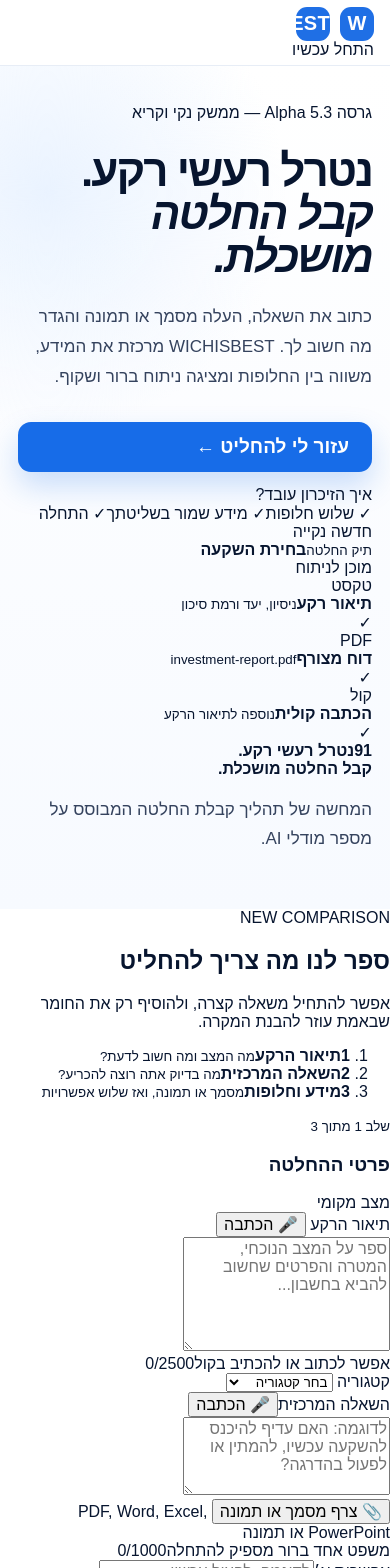
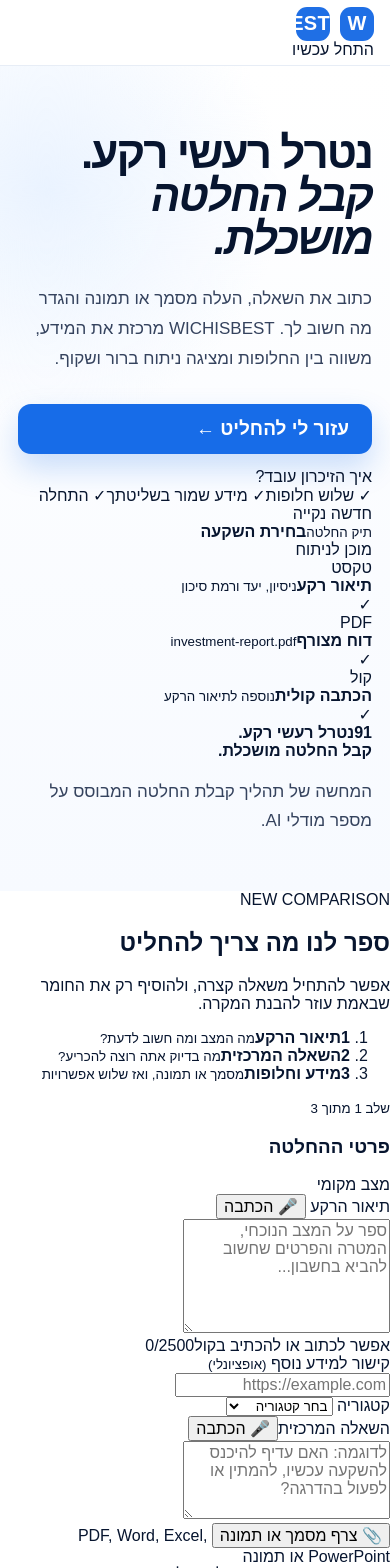
Before and after one commit to shakaroffavi-create/WhichIsBest, a React (Vite) app: page / in a window 390 px wide. Shown: the top 1568 px of the page. Built offline with nearby package versions, Linux system fonts and the light colour scheme.

Commit message:
Add files via upload

```diff
--- a/index.html
+++ b/index.html
@@ -7,14 +7,14 @@
   <meta name="description" content="WICHISBEST עוזרת להשוות עד שלוש אפשרויות, לשמור העדפות ולקבל תמונת החלטה ברורה.">
   <meta name="wichisbest-version" content="3.0.0">
   <title>WICHISBEST 3.0 — משווים. מבינים. מחליטים.</title>
-  <link rel="stylesheet" href="style.css?v=5.3.0-ui-refinements">
+  <link rel="stylesheet" href="style.css?v=5.3.1-responsive-refinement">
 
 <meta http-equiv="Cache-Control" content="no-cache, no-store, must-revalidate">
 <meta http-equiv="Pragma" content="no-cache">
 <meta http-equiv="Expires" content="0">
 <script>
 (function(){
-  const build='5.3.0-ui-refinements';
+  const build='5.3.1-responsive-refinement';
   try{
     const previous=localStorage.getItem('wichisbest-build');
     if(previous!==build){
@@ -44,7 +44,6 @@
     <section class="hero">
       <div class="shell hero-grid">
         <div class="hero-copy">
-          <div class="version-pill"><span></span> גרסה 5.3 Alpha — ממשק נקי וקריא</div>
           <h1>נטרל רעשי רקע.<br><em>קבל החלטה מושכלת.</em></h1>
           <p>כתוב את השאלה, העלה מסמך או תמונה והגדר מה חשוב לך. WICHISBEST מרכזת את המידע, משווה בין החלופות ומציגה ניתוח ברור ושקוף.</p>
           <div class="hero-actions">
@@ -90,6 +89,10 @@
             </div>
             <textarea id="background" rows="6" maxlength="2500" placeholder="ספר על המצב הנוכחי, המטרה והפרטים שחשוב להביא בחשבון..."></textarea>
             <div class="counter"><span id="voice-status">אפשר לכתוב או להכתיב בקול</span><span id="background-count">0/2500</span></div>
+            <div class="background-source">
+              <label for="source-link">קישור למידע נוסף <small>(אופציונלי)</small></label>
+              <input id="source-link" type="url" inputmode="url" placeholder="https://example.com">
+            </div>
           </div>
 
           <div class="field">
@@ -157,7 +160,6 @@
                 <div id="file-list" class="file-list"></div>
               </div>
 
-              <div class="field"><label for="source-link">קישור למקור מידע</label><input id="source-link" type="url" placeholder="https://example.com"></div>
 
               <div class="memory-choice">
                 <label><input id="save-profile" type="checkbox"><span><strong>לשמור את הרקע והשיקולים לפעם הבאה</strong><small>נשמרים בדפדפן זה בלבד. ניתן לצפות, לערוך ולמחוק בכל עת.</small></span></label>
@@ -191,7 +193,7 @@
     </section>
   </main>
 
-  <footer><div class="shell footer-inner"><div class="brand"><span class="brand-mark">W</span><span>WICHISBEST</span></div><p>גרסה 5.2 Alpha · קריטריונים ומשקלים</p></div></footer>
-  <script src="app.js?v=5.3.0-ui-refinements"></script>
+  <footer><div class="shell footer-inner"><div class="brand"><span class="brand-mark">W</span><span>WICHISBEST</span></div><p>גרסה 5.3 Alpha · קריטריונים ומשקלים</p></div></footer>
+  <script src="app.js?v=5.3.1-responsive-refinement"></script>
 </body>
 </html>
--- a/style.css
+++ b/style.css
@@ -316,3 +316,20 @@
     align-items: flex-start;
   }
 }
+
+/* v5.3.1 — compact hero, responsive spacing and background source */
+.hero{min-height:auto}
+.hero-grid{padding-top:52px;padding-bottom:64px}
+.background-source{margin-top:14px;padding-top:14px;border-top:1px solid var(--line)}
+.background-source label{display:flex;align-items:baseline;gap:6px;margin-bottom:8px}
+.background-source label small{font-size:12px;font-weight:600;color:#718096}
+.background-source input{direction:ltr;text-align:left}
+
+@media(max-width:960px){
+  .hero-grid{padding-top:44px;padding-bottom:54px}
+}
+
+@media(max-width:640px){
+  .hero-grid{padding-top:32px;padding-bottom:42px;gap:34px}
+  .background-source{margin-top:12px;padding-top:12px}
+}
```
